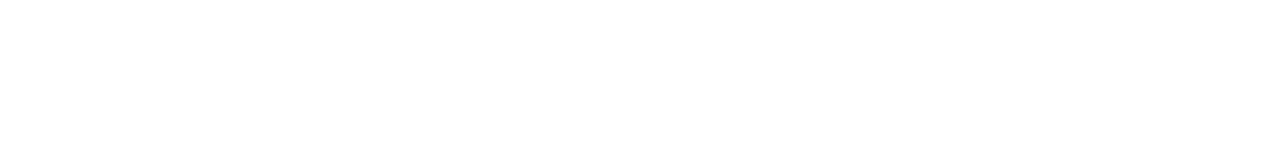
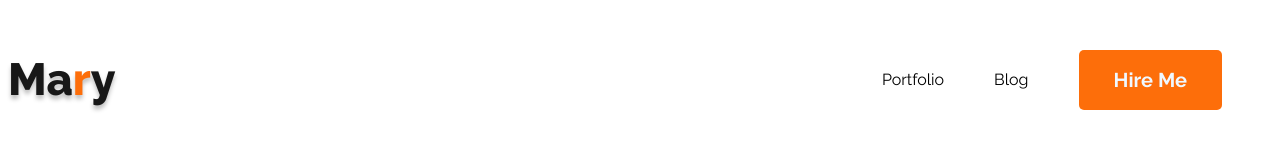
Before and after one commit to junayed-ferdous/webdeveloper-portfolio-n, a plain HTML site: page index.html in a window 1280 px wide. Drawn offline with Linux system fonts and the light colour scheme.

Commit message:
nav added

```diff
--- a/index.html
+++ b/index.html
@@ -4,10 +4,23 @@
     <meta charset="UTF-8">
     <meta name="viewport" content="width=device-width, initial-scale=1.0">
     <title>Developer Portfolio - Beta</title>
+
+
+    <link rel="preconnect" href="https://fonts.googleapis.com">
+    <link rel="preconnect" href="https://fonts.gstatic.com" crossorigin>
+    <link href="https://fonts.googleapis.com/css2?family=Raleway:ital,wght@0,100..900;1,100..900&display=swap" rel="stylesheet">
+    <link rel="stylesheet" href="/style.css">
 </head>
 <body>
     <header>
-
+        <nav>
+            <h3 class="site-title">Ma<span class="text-primary">r</span>y</h3>
+            <ul>
+                <li><a href="">Portfolio</a></li>
+                <li><a href="">Blog</a></li>
+                <li><button type="button" class="btn-primary">Hire Me</button></li>
+            </ul>
+        </nav>
     </header>
     <main>
 
--- a/style.css
+++ b/style.css
@@ -0,0 +1,50 @@
+/* Common Shared Styles */
+
+* {
+    font-family: "Raleway", sans-serif;
+    font-optical-sizing: auto;
+}
+
+.text-primary {
+    color: #FD6E0A;
+}
+
+.btn-primary {
+    background-color: #FD6E0A;
+    border: 0px;
+    padding: 18px 35px;
+    color: aliceblue;
+    border-radius: 5px;
+    font-size: 20px;
+    font-weight: 700;
+}
+
+
+/* nav related styles*/
+nav {
+    display: flex;
+    justify-content: space-between;
+    align-items: center;
+}
+
+.site-title {
+    color: #181818;
+    text-shadow: 0px 4px 4px rgba(0, 0, 0, 0.25);
+    font-size: 45px;
+    font-weight: 800;
+}
+
+nav > ul {
+    display: flex;
+    align-items: center;
+}
+
+nav li {
+    list-style: none;
+    margin-right: 50px;
+}
+
+nav a {
+    text-decoration: none;
+    color: black;
+}
```
